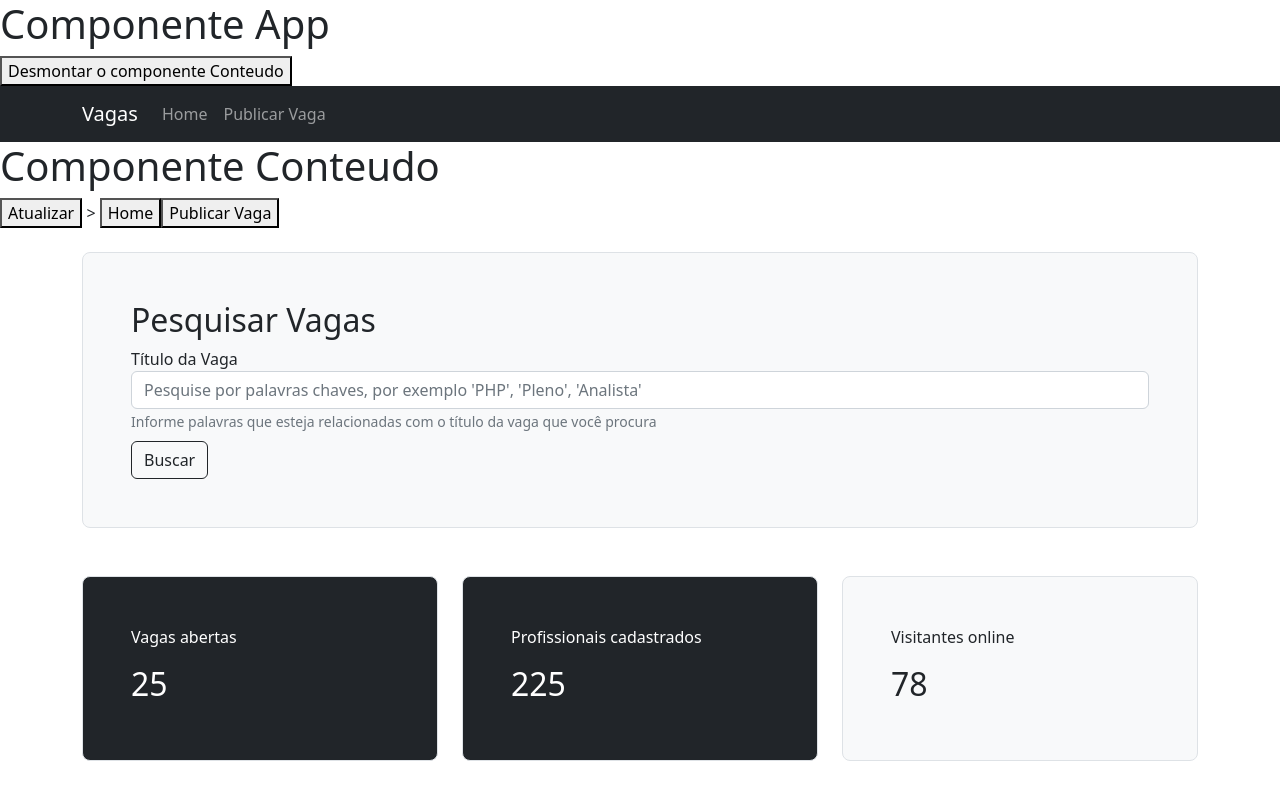
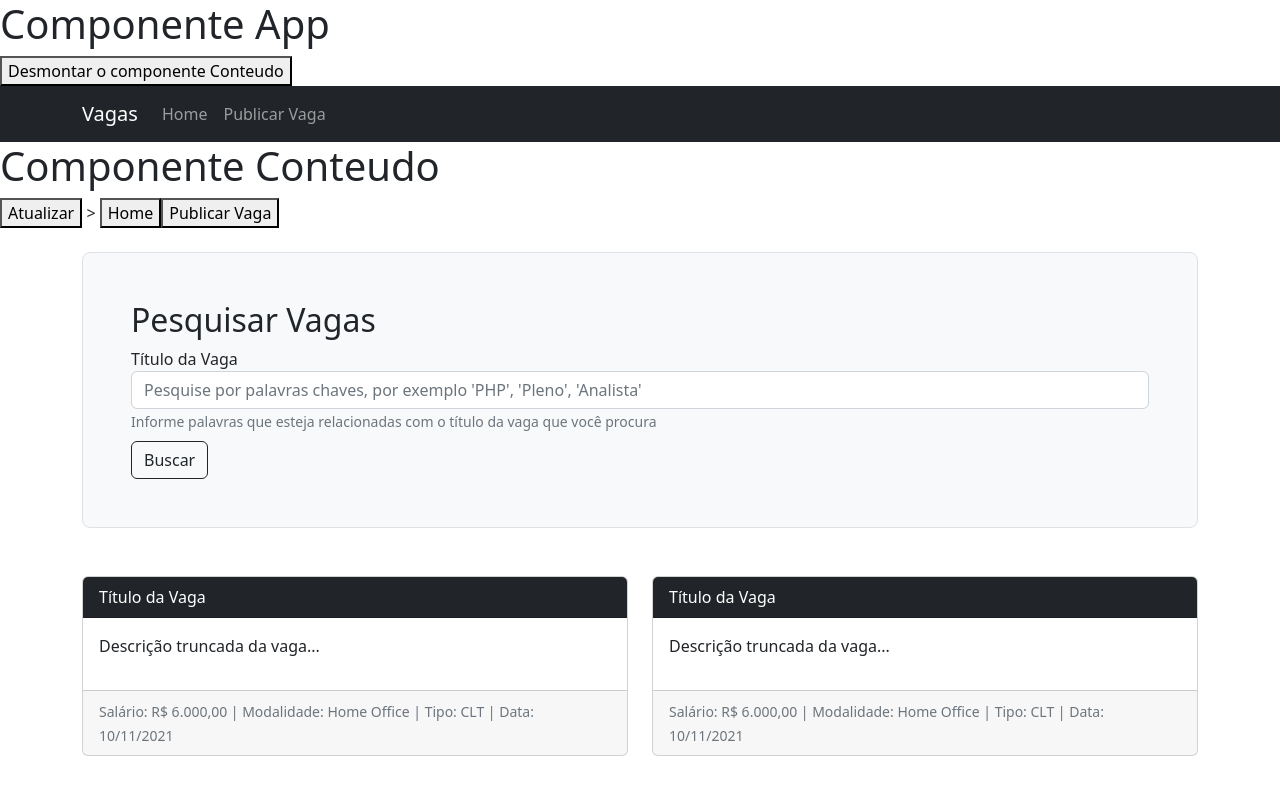
Before and after one commit to isabellacpmelo/VueJs-courses, a Vue app in the folder Desenvolvimento Web Avançado com Vue e Vuex/05 - Componentes do básico ao avançado/Parte 2/Projeto Vagas/projeto-vagas/: page / in a window 1280 px wide. Shown: the top 800 px of the page. Built offline with nearby package versions, Linux system fonts and the light colour scheme.

Commit message:
Creating the vacant component

```diff
--- /dev/null
+++ b/Desenvolvimento Web Avançado com Vue e Vuex/05 - Componentes do básico ao avançado/Parte 2/Projeto Vagas/projeto-vagas/src/components/comuns/Vaga.vue
@@ -0,0 +1,22 @@
+<!-- @format -->
+
+<template>
+  <div class="card">
+    <div class="card-header bg-dark text-white">Título da Vaga</div>
+    <div class="card-body">
+      <p>Descrição truncada da vaga...</p>
+    </div>
+    <div class="card-footer">
+      <small class="text-muted">
+        Salário: R$ 6.000,00 | Modalidade: Home Office | Tipo: CLT | Data:
+        10/11/2021
+      </small>
+    </div>
+  </div>
+</template>
+
+<script>
+export default {
+  name: "Vaga",
+};
+</script>
--- a/Desenvolvimento Web Avançado com Vue e Vuex/05 - Componentes do básico ao avançado/Parte 2/Projeto Vagas/projeto-vagas/src/components/views/Home.vue
+++ b/Desenvolvimento Web Avançado com Vue e Vuex/05 - Componentes do básico ao avançado/Parte 2/Projeto Vagas/projeto-vagas/src/components/views/Home.vue
@@ -7,6 +7,16 @@
         <PesquisarVaga />
       </div>
     </div>
+
+    <div class="row mt-5">
+      <div class="col">
+        <Vaga />
+      </div>
+      <div class="col">
+        <Vaga />
+      </div>
+    </div>
+
     <div class="row mt-5">
       <div class="col-4">
         <Indicador
@@ -36,11 +46,14 @@
 <script>
 import Indicador from "@/components/comuns/Indicador.vue";
 import PesquisarVaga from "@/components/comuns/PesquisarVaga.vue";
+import Vaga from "@/components/comuns/Vaga.vue";
+
 export default {
   name: "Home",
   components: {
     PesquisarVaga,
     Indicador,
+    Vaga,
   },
   data: () => ({
     usuariosOnline: 0,
```
